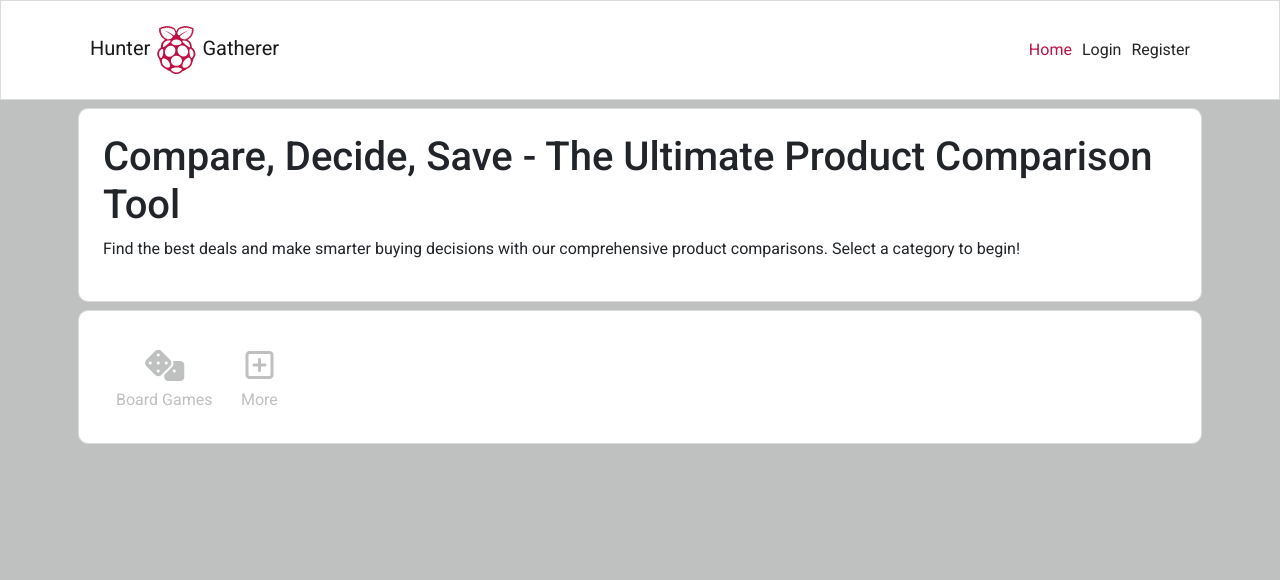
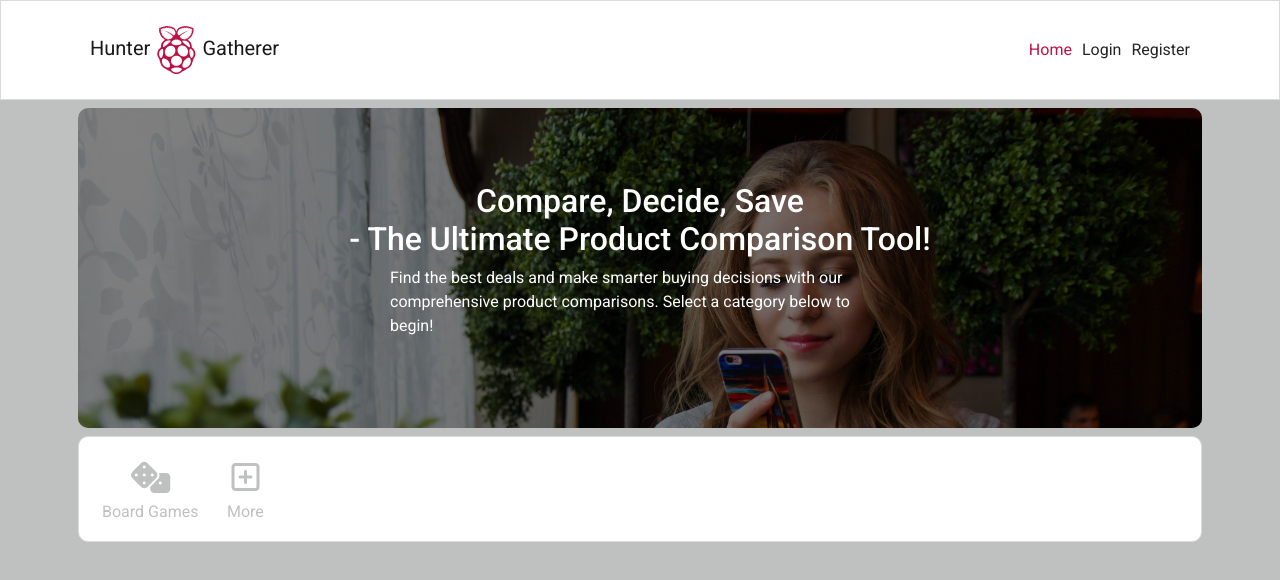
Before and after one commit to MichaelSturgeon/hunter-gatherer, a React (Create React App) app: page / in a window 1280 px wide. Shown: the top 580 px of the page. Built offline with nearby package versions, Linux system fonts and the light colour scheme; no server answers.

Commit message:
Add further styling & jumbotron image to home page

```diff
--- a/src/pages/home/HomePage.js
+++ b/src/pages/home/HomePage.js
@@ -1,19 +1,27 @@
 import React from 'react'
-import { Button, Col, Container, Row } from 'react-bootstrap';
+import { Button, Col, Container, Jumbotron, Row } from 'react-bootstrap';
 import appStyles from '../../App.module.css'
 import homePageStyle from '../../styles/HomePage.module.css'
+import { Link } from 'react-router-dom';
 
 const HomePage = () => {
   return (
     <Row >
-      <Col className="my-auto py-2 p-sm-2" md={12}>
-        <Container className={`${appStyles.Content} p-4 mb-2`}>
-          <h1>Compare, Decide, Save - The Ultimate Product Comparison Tool</h1>
-          <p>Find the best deals and make smarter buying decisions with our comprehensive product comparisons. Select a category to begin!</p>
-        </Container>
-        <Container className={`${appStyles.Content} p-4`}>
+      <Col className="my-auto py-2 p-md-2">
+        <Jumbotron className={homePageStyle.Jumbotron}>
+          <Container className={`${homePageStyle.overlay} p-3`}>
+            <h1 className={homePageStyle.Header}>Compare, Decide, Save<span className='d-none d-sm-block'> - The Ultimate Product Comparison Tool!</span></h1>
+            <p>Find the best deals and make smarter buying decisions with our comprehensive product comparisons. Select a category below to begin!</p>
+          </Container>
+        </Jumbotron>
+
+        <Container className={`${appStyles.Content} mt-2`}>
+          <Link >
           <Button className={homePageStyle.Button} variant="link"><i class="fa-solid fa-dice"></i><span>Board Games</span></Button>
+          </Link>
+          <Link >
           <Button className={homePageStyle.Button} variant="link"><i class="fa-regular fa-square-plus"></i><span>More</span></Button>
+          </Link>
         </Container>
       </Col>
     </Row>
--- a/src/styles/HomePage.module.css
+++ b/src/styles/HomePage.module.css
@@ -1,3 +1,44 @@
+.Jumbotron {
+    background-image: url(/src/assests/images/jumbotron.jpg);
+    object-fit: contain;
+    background-repeat: no-repeat;
+    background-size:cover;
+    background-position: left top;
+    height: 40vh;
+    width: 100%;
+    border-radius: 10px;
+    position: relative;
+    padding: 0;
+    margin: 0;
+}
+
+.overlay {
+    background: rgba(0, 0, 0, 0.5);
+    opacity: 1;
+    border-radius: 10px;
+    padding: 10px;
+    position: absolute;
+    height: 100%;
+    width: 100%;
+    align-content: center;
+}
+
+.Header {
+    font-size: 2rem;
+    color: #ffffff;
+    max-width: 800px;
+    text-align: center;
+    margin-left: auto;
+    margin-right: auto;
+}
+
+p {
+    color: #ffffff;
+    max-width: 500px;
+    margin-left: auto;
+    margin-right: auto;
+}
+
 .Button {
     background-color: transparent;
     border-color: transparent;
@@ -25,6 +66,6 @@ i:hover {
     color: #252525;
 }
 
-span {
+.Button span {
     display: block;
 }
```
Also changed, not shown: src/assests/images/jumbotron.jpg (added).
